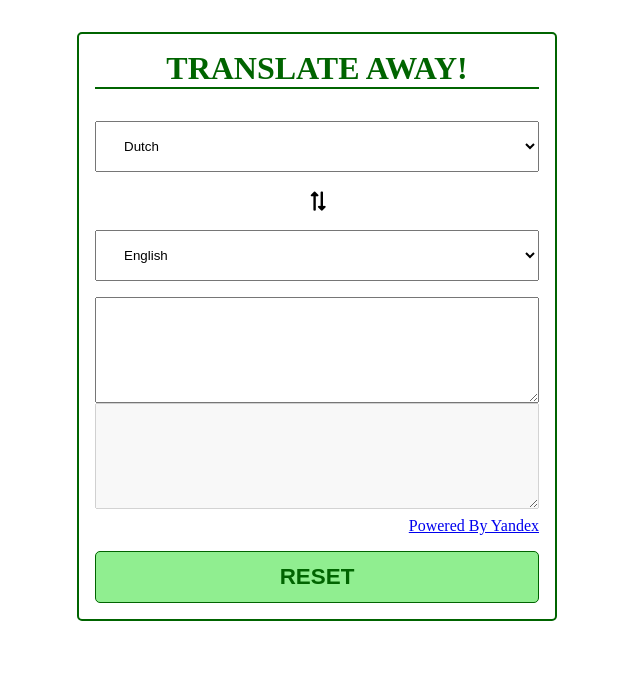
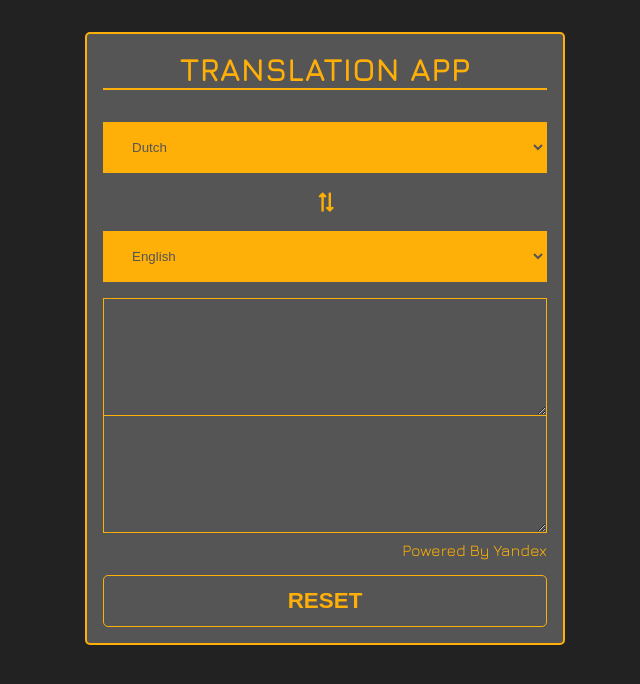
Before and after one commit to Wim81/React_TranslationApp, a React (Create React App) app in the folder translation-app/: page / in a window 1280 px wide. Shown: the top 684 px of the page, without its empty margins (323-963 px from the left). Built offline with nearby package versions, Linux system fonts and the light colour scheme.

Commit message:
styling updated

```diff
--- a/translation-app/public/index.html
+++ b/translation-app/public/index.html
@@ -10,6 +10,7 @@
       content="Web site created using create-react-app"
     />
     <link href="https://use.fontawesome.com/releases/v5.0.7/css/all.css" rel="stylesheet" />
+    <link href="https://fonts.googleapis.com/css?family=Jura:400,700&display=swap" rel="stylesheet">
     <link rel="apple-touch-icon" href="logo192.png" />
     <!--
       manifest.json provides metadata used when your web app is installed on a
--- a/translation-app/src/App.css
+++ b/translation-app/src/App.css
@@ -1,20 +1,29 @@
+body {
+  width: 100vw;
+  height: 100vh;
+  background-color: #222222;
+}
+
 .App {
+  font-family: 'Jura', sans-serif;
   box-sizing: border-box;
   width: 90vw;
   max-width: 480px;
   margin: 2rem auto;
-  border: 2px solid darkgreen;
+  border: 2px solid #ffb008;
   border-radius: 5px;
   padding: 1rem;
+  background-color: #555555;
 }
 
 .title {
   text-align: center;
-  color: darkgreen;
+  color: #ffb008;
   text-transform: uppercase;
+  font-weight: bold;
   margin-top: 0;
   margin-bottom: 1rem;
-  border-bottom: 2px solid darkgreen;
+  border-bottom: 2px solid #ffb008;
 }
 
 .languages {
@@ -25,6 +34,9 @@
 .language-select {
   padding: 1rem 1.5rem;
   margin: 1rem 0;
+  border: 1px solid #ffb008;
+  background-color: #ffb008;
+  color: #555555;
 }
 
 .language-switch-wrapper {
@@ -34,14 +46,19 @@
 
 .language-switch {
   background-color: transparent;
+  color: #ffb008;
   border: 1px solid transparent;
   box-sizing: border-box;
   cursor: pointer;
   font-size: 1.2rem;
 }
 
+.language-switch i {
+  transition: all 0.3s ease-in-out;
+}
+
 .language-switch:hover i {
-  color: green;
+  color: #c1fd00;
 }
 
 .texts {
@@ -52,6 +69,14 @@
 
 textarea {
   min-height: 100px;
+  padding: 0.5rem;
+  border: 1px solid #ffb008;
+  background-color: transparent;
+  color: #ffb008;
+}
+
+textarea:first-of-type {
+  border-bottom: none;
 }
 
 .api-ref {
@@ -59,15 +84,32 @@ textarea {
   margin-bottom: 1rem;
 }
 
+.api-ref a {
+  color: #ffb008;
+  text-decoration: none;
+  transition: all 0.3s ease-in-out;
+}
+
+.api-ref a:hover {
+  color: #c1fd00;
+}
+
 .reset-btn {
   width: 100%;
   padding: 0.75rem 1.5rem;
-  color: darkgreen;
-  background-color: lightgreen;
-  border: 1px solid darkgreen;
+  color: #ffb008;
+  background-color: #555555;
+  border: 1px solid #ffb008;
   border-radius: 5px;
   text-transform: uppercase;
   font-weight: bold;
   font-size: 1.4rem;
   cursor: pointer;
+  transition: all 0.3s ease-in-out;
 }
+
+.reset-btn:hover {
+  color: #555555;
+  background-color: #c1fd00;
+  border: 1px solid #c1fd00;
+}
--- a/translation-app/src/index.js
+++ b/translation-app/src/index.js
@@ -4,7 +4,7 @@ import './index.css';
 import App from './App';
 import * as serviceWorker from './serviceWorker';
 
-ReactDOM.render(<App title="Translate away!" />, document.getElementById('root'));
+ReactDOM.render(<App title="Translation App" />, document.getElementById('root'));
 
 // If you want your app to work offline and load faster, you can change
 // unregister() to register() below. Note this comes with some pitfalls.
```
